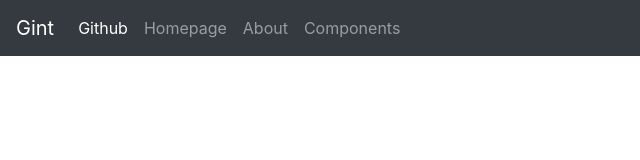
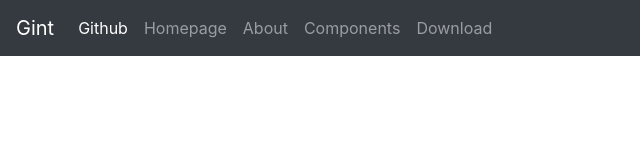
Before and after one commit to garciacomasn/garciacomasn.github.io, a plain HTML site: page github.html in a window 1280 px wide. Shown: the full height of the page, 0-640 px from the left. Drawn offline with nearby package versions, Linux system fonts and the light colour scheme.

Commit message:
Added download page

```diff
--- a/github.html
+++ b/github.html
@@ -29,6 +29,9 @@
             <li class="nav-item">
               <a class="nav-link" href="components.html">Components</a>
             </li>
+              <li class="nav-item">
+                <a class="nav-link" href="download.html">Download</a>
+              </li>
           </ul>
         </div>
       </nav>
```
